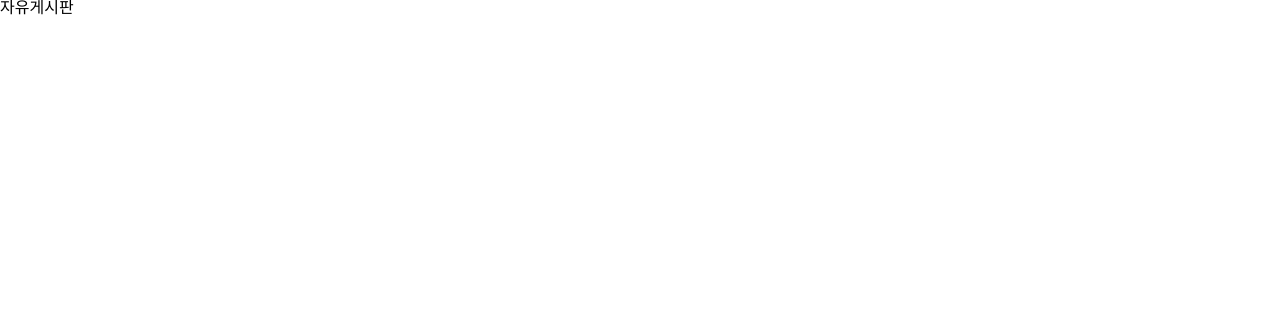
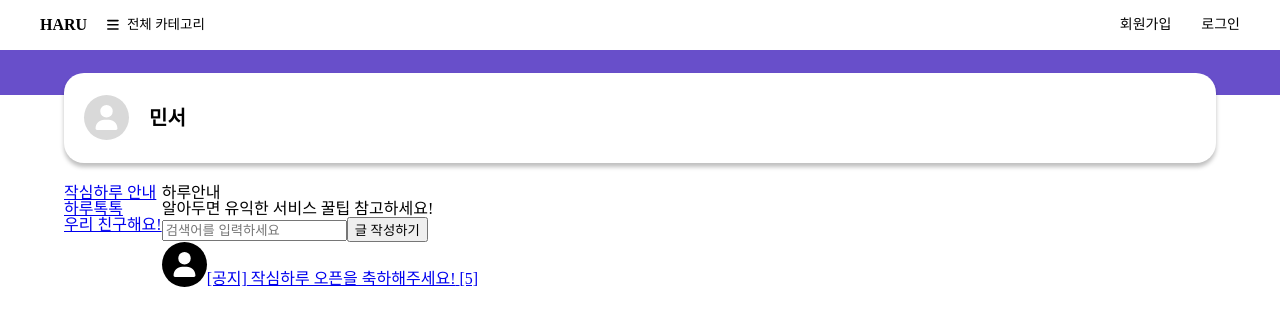
Before and after one commit to mandeukJeong/jaksim-front, a React (Create React App) app in the folder jaksim/: page /board/free in a window 1280 px wide. Shown: the top 326 px of the page. Built offline with nearby package versions, Linux system fonts and the light colour scheme.

Commit message:
style: board markup, 프로필 style

```diff
--- a/jaksim/src/pages/board/FreeBoardPage.js
+++ b/jaksim/src/pages/board/FreeBoardPage.js
@@ -1,7 +1,129 @@
 import React from 'react';
+import styled from 'styled-components';
+import { Link } from 'react-router-dom';
+import HeaderComponent from './../../components/common/HeaderComponent';
+import { FontAwesomeIcon } from '@fortawesome/react-fontawesome';
+import { faUser } from '@fortawesome/free-solid-svg-icons';
+
+const MainWrap = styled.div`
+  width: 100%;
+  display: flex;
+  flex-direction: column;
+  justify-content: center;
+  align-items: center;
+  position: relative;
+`;
+
+const DesignWrap = styled.div`
+  width: 100%;
+  height: 45px;
+  margin-top: 50px;
+  background-color: #684fca;
+`;
+
+const ProfileWrap = styled.div`
+  width: 90%;
+  height: 90px;
+  padding: 20px;
+  display: flex;
+  gap: 20px;
+  align-items: center;
+  background-color: #ffffff;
+  position: absolute;
+  top: 72.5px;
+  border-radius: 20px;
+  box-shadow: 0px 4px 4px 0px #00000040;
+  z-index: 1;
+
+  p {
+    font-weight: 700;
+    font-size: 20px;
+  }
+`;
+
+const ContentWrap = styled.div`
+  margin-top: 90px;
+  display: flex;
+  width: 90%;
+`;
+
+const MenuWrap = styled.div``;
+
+const BoardWrap = styled.div``;
+
+const CategoryWrap = styled.div``;
+
+const SearchWrap = styled.div``;
+
+const ListWrap = styled.div``;
 
 const FreeBoardPage = () => {
-  return <div>자유게시판</div>;
+  return (
+    <>
+      <HeaderComponent />
+      <MainWrap>
+        <DesignWrap />
+        <ProfileWrap>
+          <FontAwesomeIcon
+            icon={faUser}
+            style={{
+              backgroundColor: '#D9D9D9',
+              fontSize: '25px',
+              borderRadius: '50%',
+              padding: '10px 11.57px',
+              color: 'FFFFFF',
+            }}
+          />
+          <p>민서</p>
+        </ProfileWrap>
+        <ContentWrap>
+          <MenuWrap>
+            <ul>
+              <li>
+                <Link to="/board/inform">작심하루 안내</Link>
+              </li>
+              <li>
+                <Link to="/board/free">하루톡톡</Link>
+              </li>
+              <li>
+                <Link to="/board/friends">우리 친구해요!</Link>
+              </li>
+            </ul>
+          </MenuWrap>
+          <BoardWrap>
+            <CategoryWrap>
+              <h3>하루안내</h3>
+              <p>알아두면 유익한 서비스 꿀팁 참고하세요!</p>
+            </CategoryWrap>
+            <SearchWrap>
+              <input type="text" placeholder="검색어를 입력하세요" />
+              <button>글 작성하기</button>
+            </SearchWrap>
+            <ListWrap>
+              <ul>
+                <li>
+                  <FontAwesomeIcon
+                    icon={faUser}
+                    style={{
+                      backgroundColor: '#000000',
+                      fontSize: '25px',
+                      borderRadius: '50%',
+                      padding: '10px 11.57px',
+                      color: 'FFFFFF',
+                    }}
+                  />
+                  <Link>
+                    <strong>[공지]</strong> 작심하루 오픈을 축하해주세요!{' '}
+                    <span>[5]</span>
+                  </Link>
+                </li>
+              </ul>
+            </ListWrap>
+          </BoardWrap>
+        </ContentWrap>
+      </MainWrap>
+    </>
+  );
 };
 
 export default FreeBoardPage;
```
